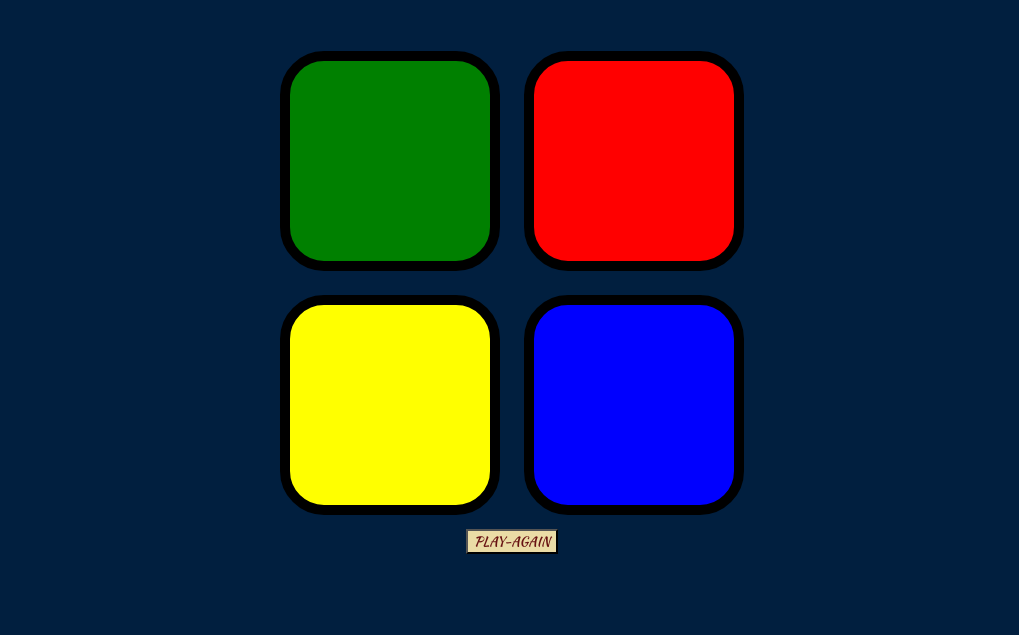
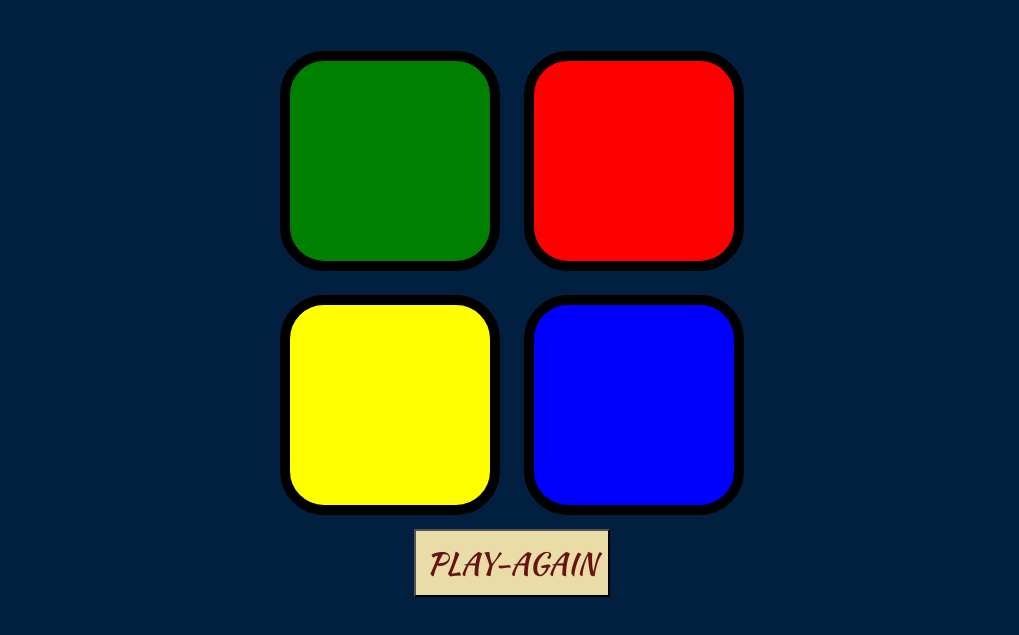
Before and after one commit to selvakumar1606/simon-game, a plain HTML site: page index.html in a window 1280 px wide. Shown: the part 133-768 px from the top of the page, without its empty margins (128-1147 px from the left). Drawn offline with nearby package versions, Linux system fonts and the light colour scheme.

Commit message:
Update styles.css

```diff
--- a/styles.css
+++ b/styles.css
@@ -56,5 +56,7 @@ body {
   color: #681313;
  background-color: #eadca6;
  font-family: "Kaushan Script", cursive;
-
+padding: 10px;
+font-weight: 100px;
+font-size: 30px;
 }
```
